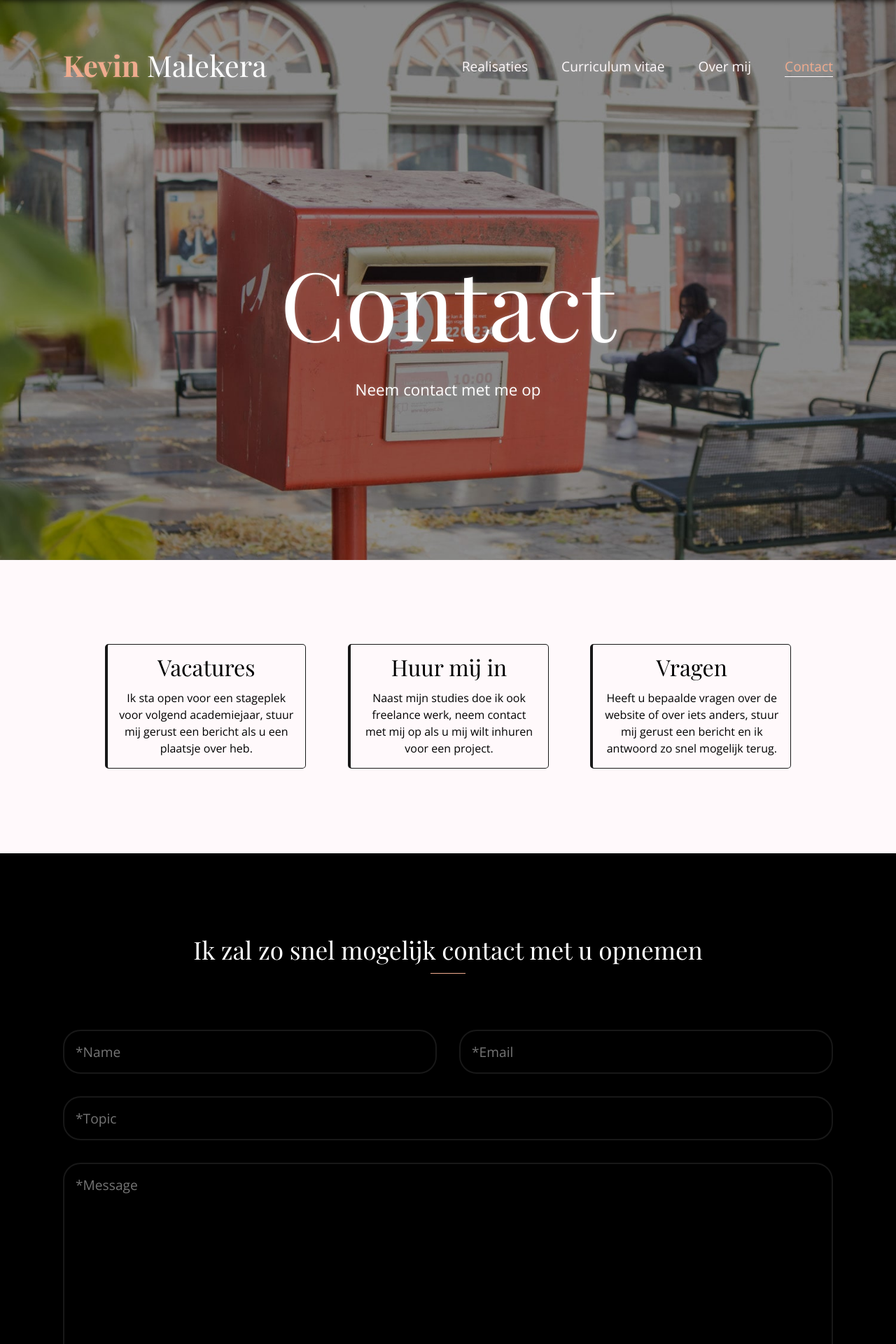
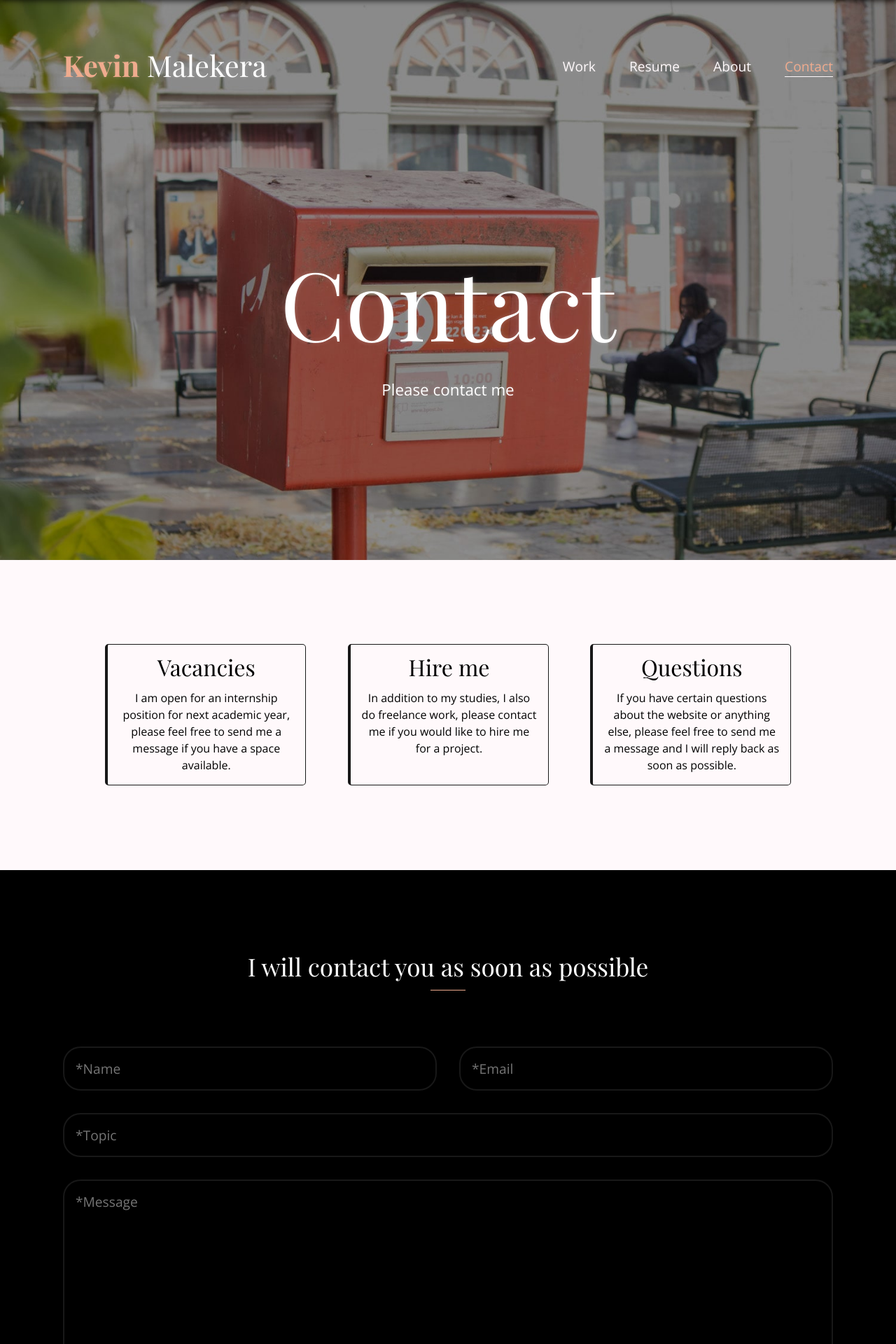
Before and after one commit to kevinmlk/portfolio-website-27-jul-2022, a PHP site: page /contact in a window 1280 px wide. Shown: the top 1920 px of the page at 70% size. Run offline with PHP 8.4, Linux system fonts and the light colour scheme; some libraries are stand-ins or nearby versions; some web fonts are replaced.

Commit message:
Translated and modified contact page

```diff
--- a/contact.php
+++ b/contact.php
@@ -14,35 +14,29 @@
         <title>Contact | Kevin Malekera</title>
         <!-- SEO -->
         <meta name="title" content="Kevin Malekera - Contact">
-        <meta name="description" content="Heeft u een vraag of wilt u mij inhuren voor een project, contacteer mij dan nog vandaag. Ik sta ook open voor vacatures voor een stageplek voor volgend academiejaar.">
-        <meta name="keywords" content="kevin, malekera, Kevin Malekera, contact, contacteren, vacatures, huur mij in, vragen, contactformulier, bericht, stageplek, werkplekleren">
+        <meta name="description" content="If you have a question or would like to hire me for a project, contact me today. I am also open to job offers for an internship for next academic year.">
+        <meta name="keywords" content="kevin, malekera, Kevin Malekera, contact, vacancies, hire me, questions, contact form, message, internship, workplace learning">
         <meta name="robots" content="index, follow">
         <meta http-equiv="Content-Type" content="text/html; charset=utf-8">
         <meta name="author" content="Kevin Malekera">
         <meta name="viewport" content="width=device-width, initial-scale=1">
         <!-- Language meta tags -->
-        <link rel="alternate" hreflang="nl-nl" href="https://kevinmalekera.be/contact">
-        <link rel="alternate" hreflang="nl-be" href="https://kevinmalekera.be/contact">
-        <link rel="alternate" hreflang="nl" href="https://kevinmalekera.be/contact">
-        <link rel="alternate" hreflang="fr-fr" href="https://kevinmalekera.be/contact?lang=fr">
-        <link rel="alternate" hreflang="fr-be" href="https://kevinmalekera.be/contact?lang=fr">
-        <link rel="alternate" hreflang="fr" href="https://kevinmalekera.be/contact?lang=fr">
-        <link rel="alternate" hreflang="en-gb" href="https://kevinmalekera.be/contact?lang=en">
-        <link rel="alternate" hreflang="en-us" href="https://kevinmalekera.be/contact?lang=en">
-        <link rel="alternate" hreflang="en" href="https://kevinmalekera.be/contact?lang=en">
+        <link rel="alternate" hreflang="en-gb" href="https://kevinmalekera.be/contact.php">
+        <link rel="alternate" hreflang="en-us" href="https://kevinmalekera.be/contact.php">
+        <link rel="alternate" hreflang="en" href="https://kevinmalekera.be/contact.php">
         <!-- Favicon -->
-        <link rel="apple-touch-icon" sizes="180x180" href="assets/media/favicon/apple-touch-icon.png">
-        <link rel="icon" type="image/png" sizes="32x32" href="assets/media/favicon/favicon-32x32.png">
-        <link rel="icon" type="image/png" sizes="16x16" href="assets/media/favicon/favicon-16x16.png">
-        <link rel="manifest" href="assets/media/favicon/site.webmanifest">
-        <link rel="mask-icon" href="assets/media/favicon/safari-pinned-tab.svg" color="#000000">
+        <link rel="apple-touch-icon" sizes="180x180" href="./assets/media/favicon/apple-touch-icon.png">
+        <link rel="icon" type="image/png" sizes="32x32" href="./assets/media/favicon/favicon-32x32.png">
+        <link rel="icon" type="image/png" sizes="16x16" href="./assets/media/favicon/favicon-16x16.png">
+        <link rel="manifest" href="./assets/media/favicon/site.webmanifest">
+        <link rel="mask-icon" href="./assets/media/favicon/safari-pinned-tab.svg" color="#000000">
         <meta name="msapplication-TileColor" content="#000000">
         <meta name="theme-color" content="#ffffff">
         <!-- CSS files -->
-        <link rel="stylesheet" href="assets/css/reset.css">
-        <link rel="stylesheet" href="assets/css/template.css">
-        <link rel="stylesheet" href="assets/css/screen.css">
-        <link rel="stylesheet" href="assets/css/responsive.css">
+        <link rel="stylesheet" href="./assets/css/reset.css">
+        <link rel="stylesheet" href="./assets/css/template.css">
+        <link rel="stylesheet" href="./assets/css/screen.css">
+        <link rel="stylesheet" href="./assets/css/responsive.css">
         <!-- Google fonts -->
         <link rel="preconnect" href="https://fonts.googleapis.com">
         <link rel="preconnect" href="https://fonts.gstatic.com" crossorigin>
@@ -82,10 +61,10 @@
                         <div>
                             <div>
                                 <ul>
-                                    <li><a href="work" class="underline-hover-white">Realisaties</a></li>
-                                    <li><a href="resume" class="underline-hover-white">Curriculum vitae</a></li>
-                                    <li><a href="about" class="underline-hover-white">Over mij</a></li>
-                                    <li><a href="contact" class="underline-hover-white">Contact</a></li>
+                                    <li><a href="./work.php" class="underline-hover-white">Work</a></li>
+                                    <li><a href="./resume.php" class="underline-hover-white">Resume</a></li>
+                                    <li><a href="./about.php" class="underline-hover-white">About</a></li>
+                                    <li><a href="./contact.php" class="underline-hover-white">Contact</a></li>
                                 </ul>
                             </div>
                         </div>
@@ -94,17 +73,17 @@
                 <!-- Main navigation -->
                 <nav>
                     <ul>
-                        <li><a href="work" class="underline-hover-white">Realisaties</a></li>
-                        <li><a href="resume" class="underline-hover-white">Curriculum vitae</a></li>
-                        <li><a href="about" class="underline-hover-white">Over mij</a></li>
-                        <li><a href="contact" class="active">Contact</a></li>
+                        <li><a href="./work.php" class="underline-hover-white">Work</a></li>
+                        <li><a href="./resume.php" class="underline-hover-white">Resume</a></li>
+                        <li><a href="./about.php" class="underline-hover-white">About</a></li>
+                        <li><a href="./contact.php" class="active">Contact</a></li>
                     </ul>
                 </nav>
             </div>
 
             <div class="parallax-content">
                 <h1>Contact</h1>
-                <p>Neem contact met me op</p>
+                <p>Please contact me</p>
             </div>
 
             <div></div>
@@ -116,21 +95,21 @@
                 <div class="fw-container">
                     <div id="questions-container" class="reveal fade-bottom">
                         <div class="question">
-                            <h4>Vacatures</h4>
+                            <h4>Vacancies</h4>
                             <p>
-                                Ik sta open voor een stageplek voor volgend academiejaar, stuur mij gerust een bericht als u een plaatsje over heb.
+                            I am open for an internship position for next academic year, please feel free to send me a message if you have a space available.
                             </p>
                         </div>
                         <div class="question">
-                            <h4>Huur mij in</h4>
+                            <h4>Hire me</h4>
                             <p>
-                                Naast mijn studies doe ik ook freelance werk, neem contact met mij op als u mij wilt inhuren voor een project.
+                            In addition to my studies, I also do freelance work, please contact me if you would like to hire me for a project.
                             </p>
                         </div>
                         <div class="question">
-                            <h4>Vragen</h4>
+                            <h4>Questions</h4>
                             <p>
-                                Heeft u bepaalde vragen over de website of over iets anders, stuur mij gerust een bericht en ik antwoord zo snel mogelijk terug.
+                            If you have certain questions about the website or anything else, please feel free to send me a message and I will reply back as soon as possible.
                             </p>
                         </div>
                     </div>
@@ -139,9 +118,9 @@
             <!-- Contact form section -->
             <section class="black-bg">
                 <div class="fw-container">
-                    <h3>Ik zal zo snel mogelijk contact met u opnemen</h3>
+                    <h3>I will contact you as soon as possible</h3>
                     <div class="line coral"></div>
-                    <form method="post" action="assets/php/contact-form.php" class="reveal fade-bottom">
+                    <form method="post" action="./assets/php/contact-form.php" class="reveal fade-bottom">
                         <fieldset>
                             <div class="form-container">
                                 <input id="name" type="text" name="name" placeholder="*Name" required>
@@ -150,51 +129,24 @@
                             <input id="topic" type="text" name="topic" placeholder="*Topic" required>
                             <textarea id="message" name="message" placeholder="*Message" required></textarea>
                         </fieldset>
-                        <input id="send-message" type="submit" name="send-message" value="Stuur bericht">
+                        <input id="send-message" type="submit" name="send-message" value="Send message">
                     </form>
                 </div>
             </section>
-            <!-- Foto parallax section -->
-           <div class="parallax-image">
-                <h3>Meer inspiratie nodig?<br>Zie mijn volledige portfolio</h3>
-                <a href="work" class="button-coral">Bekijk portfolio</a>
-            </div>
+            <!-- Include parallax -->
+            <?php include_once(__DIR__ . '/includes/parallax.inc.php'); ?>
         </main>
-        <!-- Return to Top -->
-        <a href="javascript:" id="return-to-top"><i class="fa-solid fa-angles-up"></i></a>
-        <!-- Footer -->
-        <footer>
-            <div class="fw-container footer-content">
-                <ul class="footer-contact reveal fade-bottom">
-                    <li><a href="mailto:kevin.malekera@student.vives.be" class="mail">kevin.malekera@student.vives.be</a></li>
-                    <li><a href="callto:+32468213155" class="phone">+32 468 21 31 55</a></li>
-                </ul>
-                <h2 class="reveal fade-bottom"><a href="/">KM</a></h2>
-                <ul class="footer-socials reveal fade-bottom">
-                    <li><a href="https://www.linkedin.com/in/kevin-malekera/" target="_blank"><img src="assets/media/icons/linkedin-coral.png" alt="linkedin icon" loading="lazy"></a></li>
-                    <li><a href="https://t.me/kevinmalekera" target="_blank"><img src="assets/media/icons/telegram-coral.png" alt="telegram icon" loading="lazy"></a></li>
-                </ul>
-            </div>
-            <!-- Copyright -->
-            <div class="footer-copyright">
-                <p>&copy; Kevin Malekera. All rights reserved</p>
-                <!-- Language menu -->
-                <div id="language-menu"></div>
-            </div>
-        </footer>
+        <!-- Include footer -->
+        <?php include_once(__DIR__ . '/includes/footer.inc.php'); ?>
         <!-- Back to top js -->
-        <script src="assets/js/back-to-top.js" defer></script>
+        <script src="./assets/js/back-to-top.js" defer></script>
         <!-- jQuery -->
-        <script src="assets/js/jquery-3.6.0.min.js"></script>
+        <script src="./assets/js/jquery-3.6.0.min.js"></script>
         <!-- Font awesome link -->
         <script src="https://kit.fontawesome.com/13ba0ff1d8.js" crossorigin="anonymous" defer></script>
         <!-- Fade-in script -->
-        <script src="assets/js/fade-in.js" defer></script>
-        <!-- Lingumania script -->
-        <script src="assets/js/lingumania.min.js"></script>
-        <!-- Lingumania translation data -->
-        <script src="assets/js/translation-data.js"></script>
+        <script src="./assets/js/fade-in.js" defer></script>
         <!-- Preloader -->
-        <script src="assets/js/preloader.js"></script>
+        <script src="./assets/js/preloader.js"></script>
     </body>
 </html>
```
Also changed, not shown: other parts of contact.php (+5 -20 lines).
